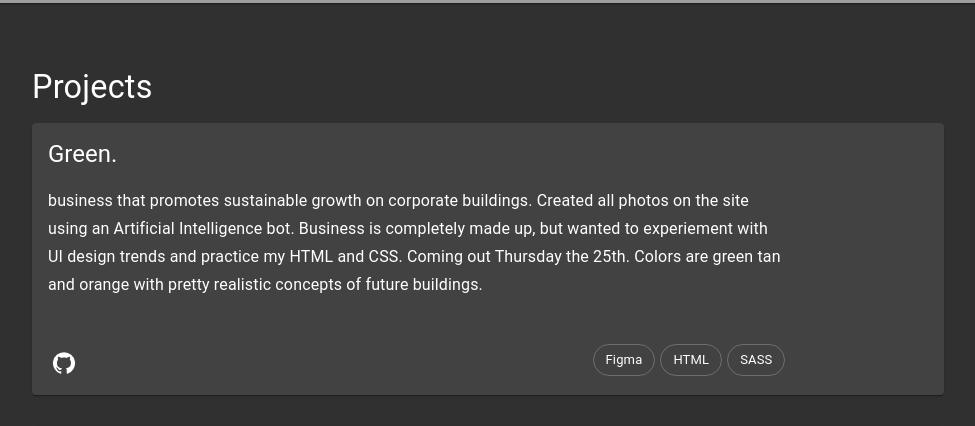
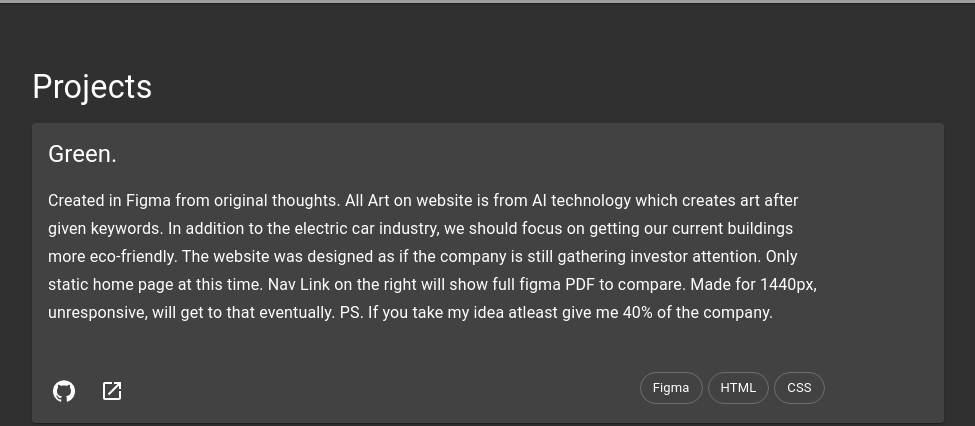
Before and after one commit to jackkayak/My-Portfolio, a Gatsby site: page / in a window 1280 px wide. Shown: the part 717-1143 px from the top of the page, without its empty margins (152-1127 px from the left). Built offline with nearby package versions, Linux system fonts and the light colour scheme; Gatsby itself is replaced by a stand-in of ours; grey boxes are pictures that could not be loaded.

Commit message:
Green website build

```diff
--- a/src/components/Project.jsx
+++ b/src/components/Project.jsx
@@ -123,13 +123,17 @@ const projectsData = [
     {
         title: "Green.",
         description:
-          "business that promotes sustainable growth on corporate buildings. Created all photos on the site using an Artificial Intelligence bot. Business is completely made up, but wanted to experiement with UI design trends and practice my HTML and CSS. Coming out Thursday the 25th. Colors are green tan and orange with pretty realistic concepts of future buildings.",
+          "Created in Figma from original thoughts. All Art on website is from AI technology which creates art after given keywords. In addition to the electric car industry, we should focus on getting our current buildings more eco-friendly. The website was designed as if the company is still gathering investor attention. Only static home page at this time. Nav Link on the right will show full figma PDF to compare. Made for 1440px, unresponsive, will get to that eventually. PS. If you take my idea atleast give me 40% of the company. ",
 
-        tags: ["Figma", "HTML", "SASS"],
+        tags: ["Figma", "HTML", "CSS"],
         links: [
           {
             icon: GitHubIcon,
             href: "https://github.com/jackkayak/Green.",
+          },
+          {
+            icon: OpenInNewIcon,
+            href: "https://loquacious-bublanina-07a979.netlify.app/",
           },
         ],
       },
```
